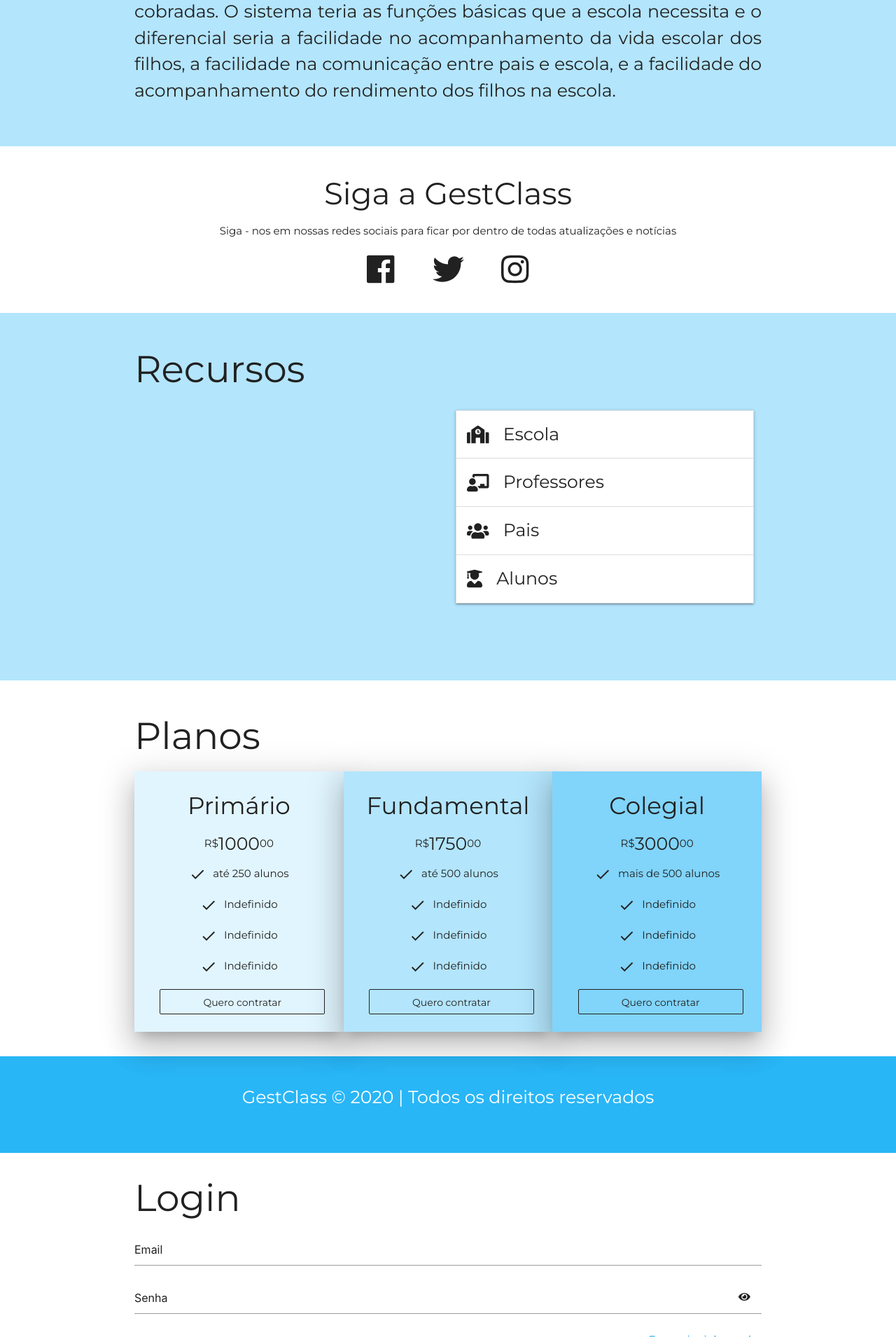
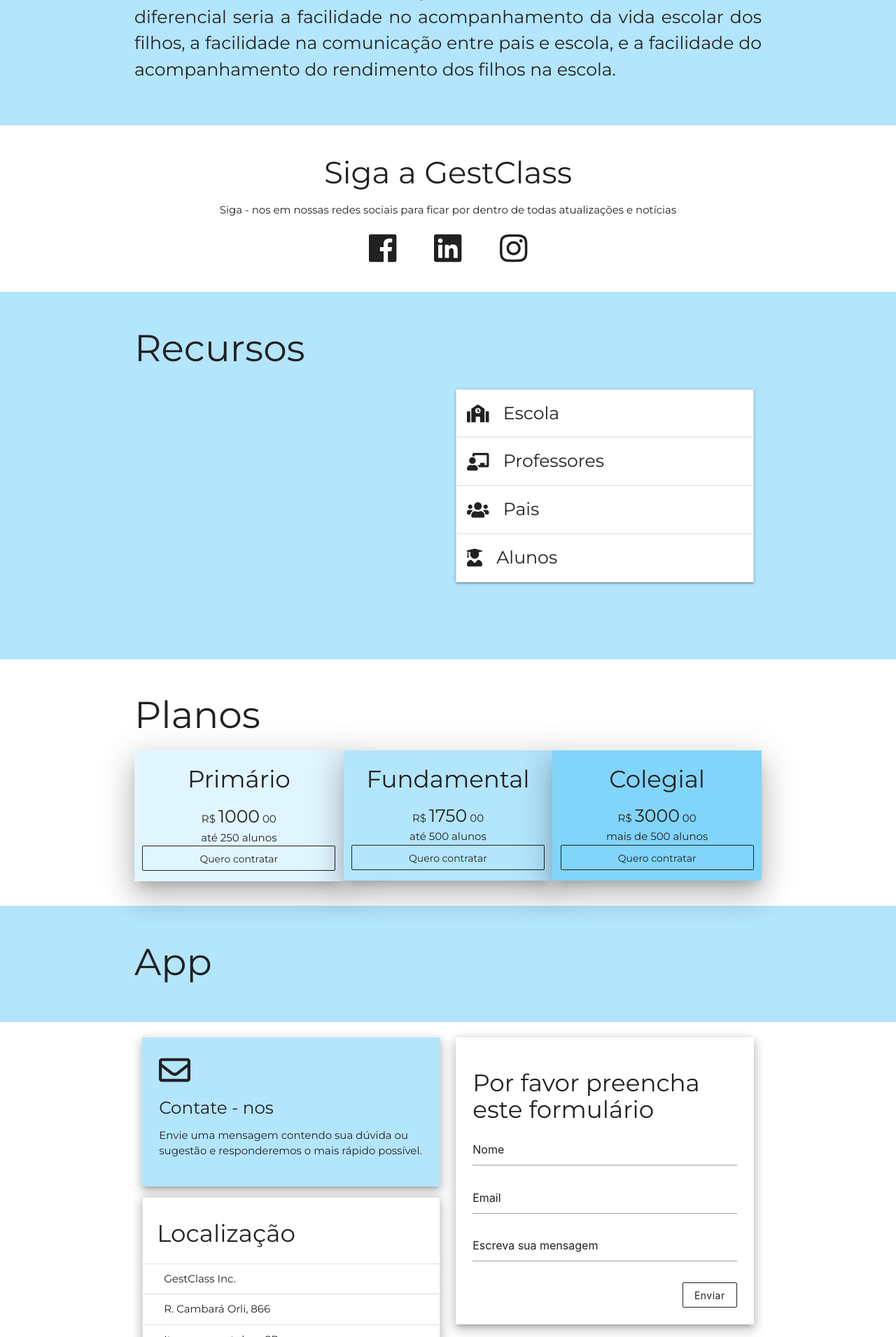
Before and after one commit to GestClass/GestClass-web, a PHP site: page / in a window 1280 px wide. Shown: the part 1170-3080 px from the top of the page at 70% size. Run offline with PHP 8.4, Linux system fonts and the light colour scheme; some libraries are stand-ins or nearby versions.

Commit message:
Otavio: ajustes na home adicionando novas seçoes

```diff
--- a/css/default.css
+++ b/css/default.css
@@ -6,6 +6,7 @@ body {
   font-family: 'Montserrat', sans-serif !important;
 }
 .btn-flat{
+    text-transform: inherit !important;
     transition: 0.2s;
 }
 .btn-flat:focus{
--- a/css/index.css
+++ b/css/index.css
@@ -1,13 +1,11 @@
 body{
     overflow-x: hidden;
 }
-
 .sectionHome{
     display: block;
     position: relative;
     padding: 70px 0;
 }
-
 .sectionHome::after{
     background: url(../assets/img/s.png);
     background-position: center top;
@@ -21,24 +19,20 @@ body{
     position: absolute;
     z-index: -1;
 }
-
-.btn-flat{
-    margin-right: -10px !important;
-    transition: 0.2s;
+.btnIndexMenu{
+    color: #fff;
+    margin-left: -5px !important;
+}
+.btnIndexMenu:hover{
+    color: #212121;
+    background-color: transparent;
 }
 .btnHome{
     margin: 20px 20px 0 0 !important;
 }
-
-.slides{
-    padding: 10vh 0;
-}
 blockquote{
     border-color: #212121;
     font-size: 18px;
-}
-.textSlide{
-  color:#FFFFFF;
 }
 .cardHover{
     margin: 45px 0 20px 0;
@@ -52,22 +46,13 @@ blockquote{
   transform: scale(1.09);
   color: #3C5A99;
 }
-.fa-twitter:hover {
+.fa-linkedin:hover {
   transform: scale(1.09);
-  color: #1DA1F2;
+  color: #0077B5;
 }
 .fa-instagram:hover {
   transform: scale(1.09);
   color: #405DE6;
-}
-.collection-item, .collection{
-    background-color: transparent !important;
-    border: none !important;
-}
-.collection-item{
-    display: flex !important;
-    align-items: center;
-    justify-content: center;
 }
 .iconDescPlano{
     margin: 0 10px 0 0;
--- a/index.php
+++ b/index.php
@@ -37,16 +37,22 @@
                         </a>
                         <ul class="right hide-on-med-and-down">
                             <li>
-                                <a href="#home" class="btn-flat btnTextLight">Home</a>
+                                <a href="#home" class="btn-flat btnIndexMenu">Home</a>
                             </li>
                             <li>
-                                <a href="#sobre" class="btn-flat btnTextLight">Sobre</a>
+                                <a href="#sobre" class="btn-flat btnIndexMenu">Sobre</a>
                             </li>
                             <li>
-                                <a href="#recursos" class="btn-flat btnTextLight">Recursos</a>
+                                <a href="#recursos" class="btn-flat btnIndexMenu">Recursos</a>
                             </li>
                             <li>
-                                <a href="#planos" class="btn-flat btnTextLight">Planos</a>
+                                <a href="#planos" class="btn-flat btnIndexMenu">Planos</a>
+                            </li>
+                            <li>
+                                <a href="#app" class="btn-flat btnIndexMenu">App</a>
+                            </li>
+                            <li>
+                                <a href="#contato" class="btn-flat btnIndexMenu">Contato</a>
                             </li>
                         </ul>
                     </div>
@@ -65,6 +71,12 @@
             </li>
             <li>
                 <a href="#planos" class="waves-effect waves-light">Planos</a>
+            </li>
+            <li>
+                <a href="#app" class="waves-effect waves-light">App</a>
+            </li>
+            <li>
+                <a href="#contato" class="waves-effect waves-light">Contato</a>
             </li>
         </ul>
     </header>
@@ -96,9 +108,11 @@
                                 <input name="senhaLogin" type="password" placeholder="Senha" class="inputDark">
                                 <a href="" class="linkAzul">Esqueci minha senha</a>
                             </div>
-                                <button class="btn btn-flat waves-effect waves-light btnDark btnBlock" type="submit" name="action">
+                            <div class="right-align">
+                                <button class="btn btn-flat waves-effect waves-light btnDark" type="submit" name="action">
                                     Logar
                                 </button>
+                            </div>
                         </form>
                     </div>
                 </div>
@@ -106,12 +120,12 @@
         </div>
     </div>
 
-    <div class="section center grey-text text-darken-4">
+    <div class="section grey-text text-darken-4">
         <div class="container">
             <div class="row">
                 <div class="col s12 m12 l4">
                     <div class="cardHover">
-                        <i class="fas fa-cogs fa-6x"></i>
+                        <i class="fas fa-cogs fa-4x"></i>
                         <h5>
                             Gestão Escolar
                         </h5>
@@ -122,7 +136,7 @@
                 </div>
                 <div class="col s12 m12 l4">
                     <div class="cardHover">
-                        <i class="far fa-paper-plane fa-6x"></i>
+                        <i class="far fa-paper-plane fa-4x"></i>
                         <h5>
                             Comunicação direta
                         </h5>
@@ -133,7 +147,7 @@
                 </div>
                 <div class="col s12 m12 l4">
                     <div class="cardHover">
-                        <i class="fas fa-chalkboard-teacher fa-6x"></i>
+                        <i class="fas fa-chalkboard-teacher fa-4x"></i>
                         <h5>
                             Aprendizado Online
                         </h5>
@@ -171,7 +185,7 @@
                     <h3>Siga a GestClass</h3>
                     <p>Siga - nos em nossas redes sociais para ficar por dentro de todas atualizações e notícias</p>
                     <a href="#"><i class="fab iconSocial fa-facebook fa-3x"></i></a>
-                    <a href="#"><i class="fab iconSocial fa-twitter fa-3x"></i></a>
+                    <a href="#"><i class="fab iconSocial fa-linkedin fa-3x"></i></a>
                     <a href="#"><i class="fab iconSocial fa-instagram fa-3x"></i></a>
                 </div>
             </div>
@@ -299,28 +313,15 @@
             <div class="row">
                 <h2>Planos</h2>
                 <div class="col s12 m8 l4 offset-m2 center light-blue lighten-5 z-depth-5">
-                    <ul class="collection">
-                        <li class="collection-header">
-                            <h4>Primário</h4>
+                    <h4>Primário</h4>
+                    <ul>
+                        <li>
                         </li>
-                        <li class="collection-item">R$ <span class="flow-text">1000</span> 00</li>
-                        <li class="collection-item">
-                            <i class="material-icons iconDescPlano">done</i>
+                        <li>R$ <span class="flow-text">1000</span> 00</li>
+                        <li>
                             até 250 alunos
                         </li>
-                        <li class="collection-item">
-                            <i class="material-icons iconDescPlano">done</i>
-                            Indefinido
-                        </li>
-                        <li class="collection-item">
-                            <i class="material-icons iconDescPlano">done</i>
-                            Indefinido
-                        </li>
-                        <li class="collection-item">
-                            <i class="material-icons iconDescPlano">done</i>
-                            Indefinido
-                        </li>
-                        <li class="collection-item">
+                        <li>
                             <a href="contratacao.php?plano=primario" class="btn-flat btnDark btnBlock btnPlano">
                                 Quero contratar
                             </a>
@@ -328,28 +329,15 @@
                     </ul>
                 </div>
                 <div class="col s12 m8 l4 offset-m2 center light-blue lighten-4 z-depth-5">
-                    <ul class="collection">
-                        <li class="collection-header">
+                    <ul>
+                        <li>
                             <h4>Fundamental</h4>
                         </li>
-                        <li class="collection-item">R$ <span class="flow-text">1750</span> 00</li>
-                        <li class="collection-item">
-                            <i class="material-icons iconDescPlano">done</i>
+                        <li>R$ <span class="flow-text">1750</span> 00</li>
+                        <li>
                             até 500 alunos
                         </li>
-                        <li class="collection-item">
-                            <i class="material-icons iconDescPlano">done</i>
-                            Indefinido
-                        </li>
-                        <li class="collection-item">
-                            <i class="material-icons iconDescPlano">done</i>
-                            Indefinido
-                        </li>
-                        <li class="collection-item">
-                            <i class="material-icons iconDescPlano">done</i>
-                            Indefinido
-                        </li>
-                        <li class="collection-item">
+                        <li>
                             <a href="contratacao.php?plano=fundamental" class="btn-flat btnDark btnBlock btnPlano">
                                 Quero contratar
                             </a>
@@ -358,33 +346,73 @@
 
                 </div>
                 <div class="col s12 m8 l4 offset-m2 center light-blue lighten-3 z-depth-5">
-                    <ul class="collection">
-                        <li class="collection-header">
+                    <ul>
+                        <li>
                             <h4>Colegial</h4>
                         </li>
-                        <li class="collection-item">R$ <span class="flow-text">3000</span> 00</li>
-                        <li class="collection-item">
-                            <i class="material-icons iconDescPlano">done</i>
+                        <li>R$ <span class="flow-text">3000</span> 00</li>
+                        <li>
                             mais de 500 alunos
                         </li>
-                        <li class="collection-item">
-                            <i class="material-icons iconDescPlano">done</i>
-                            Indefinido
-                        </li>
-                        <li class="collection-item">
-                            <i class="material-icons iconDescPlano">done</i>
-                            Indefinido
-                        </li>
-                        <li class="collection-item">
-                            <i class="material-icons iconDescPlano">done</i>
-                            Indefinido
-                        </li>
-                        <li class="collection-item">
+                        <li>
                             <a href="contratacao.php?plano=colegial" class="btn-flat btnDark btnBlock btnPlano">
                                 Quero contratar
                             </a>
                         </li>
                     </ul>
+                </div>
+            </div>
+        </div>
+    </div>
+
+    <div class="scrollspy light-blue lighten-4 section grey-text text-darken-4" id="app">
+        <div class="container">
+            <div class="row">
+                <h2 class="">App</h2>
+            </div>
+        </div>
+    </div>
+
+    <div class="scrollspy grey-text text-darken-4 section" id="contato">
+        <div class="container">
+            <div class="row">
+                <div class="col s12 m6">
+                    <div class="card-panel light-blue lighten-4 z-depth-3">
+                        <i class="far fa-envelope fa-3x"></i>
+                        <h5>Contate - nos</h5>
+                        <p>Envie uma mensagem contendo sua dúvida ou sugestão e responderemos o mais rápido possível.</p>
+                    </div>
+                    <ul class="collection with-header z-depth-3">
+                        <li class="collection-header">
+                            <h4>Localização</h4>
+                        </li>
+                        <li class="collection-item">GestClass Inc.</li>
+                        <li class="collection-item">R. Cambará Orli, 866</li>
+                        <li class="collection-item">Itaquaquecetuba - SP</li>
+                        <li class="collection-item">+55 (11) 4642-2609</li>
+                    </ul>
+                </div>
+                <div class="col s12 m6">
+                    <div class="card-panel z-depth-3">
+                        <form class="" action="" method="post">
+                            <h4>Por favor preencha este formulário</h4>
+                            <div class="input-field">
+                                <input type="text" placeholder="Nome" class="inputDark"/>
+                            </div>
+                            <div class="input-field">
+                                <input type="text" placeholder="Email" class="inputDark"/>
+                            </div>
+                            <div class="input-field">
+                                <textarea class="materialize-textarea inputDark" id="mensagemContato"
+                                    placeholder="Escreva sua mensagem" maxlength="120"></textarea>
+                            </div>
+                            <div class="right-align">
+                                <button class="btn btn-flat waves-effect waves-light btnDark" type="submit" name="action">
+                                    Enviar
+                                </button>
+                            </div>
+                        </form>
+                    </div>
                 </div>
             </div>
         </div>
@@ -406,34 +434,6 @@
         </div>
     </footer>
 
-    <div class="iziModal" id="modalLogin">
-        <div class="container">
-            <div class="row">
-                <div class="col-12 space-top-modal">
-                    <form action="index.html" method="post">
-                        <h2 class="grey-text text-darken-4">Login</h2>
-                        <div class="input-field">
-                            <input type="text" class="inputDark" name="emailLogin" placeholder="Email" />
-                        </div>
-                        <div class="input-field right-align">
-                            <input type="password" class="inputDark senhaLogin" name="senhaLogin" placeholder="Senha" />
-                            <span onclick="verSenha()"
-                                class="fa fa-fw fa-eye iconVerSenha btnVerSenha grey-text text-darken-4 right"></span>
-                            <span class="helper-text red-text" id="spanSenha"></span>
-                            <a href="recuperacaoSenha.php">Esqueci minha senha</a>
-                        </div>
-                        <div class="input-field right-align">
-                            <a href="homeSecretaria.php" class="btn-flat btn-large btnDark">
-                                Logar <i class="fas fa-user-check"></i>
-                            </a>
-                        </div>
-                    </form>
-                </div>
-            </div>
-        </div>
-    </div>
-
-
     <!-- Bibliotecas JS -->
     <script src="node_modules/jquery/dist/jquery.slim.min.js"></script>
     <script src="node_modules/materialize-css/dist/js/materialize.min.js"></script>
--- a/js/index.js
+++ b/js/index.js
@@ -1,22 +1,9 @@
-// Sidenav
-const sideNav = document.querySelector('.sidenav')
-M.Sidenav.init(sideNav, {})
-
-// Slider
-const slider = document.querySelector('.slider')
-M.Slider.init(slider, {
-    indicators: false,
-    transition: 500,
-    interval: 4000,
-    height: 500
-})
-
 // Scrollspy
 const ss = document.querySelectorAll('.scrollspy')
 M.ScrollSpy.init(ss, {})
 
 // lax init
-window.onload = function () {
+window.onload = () => {
     lax.setup()
     const updateLax = () => {
         lax.update(window.scrollY)
@@ -32,7 +19,7 @@ $("#modalLogin").iziModal({
 })
 
 // collapsible
-$(document).ready(function () {
+$(document).ready(() => {
     $('.collapsible').collapsible();
 })
 
```
Also changed, not shown: banco/Banco_de_dados_GestClass.sql (+4 -8 lines), conexao.php (+15 -19 lines), controller/cadastro.controller.php (+9 -0 lines), js/default.js (+7 -3 lines), model/cadastro.model.php (+7 -0 lines).
